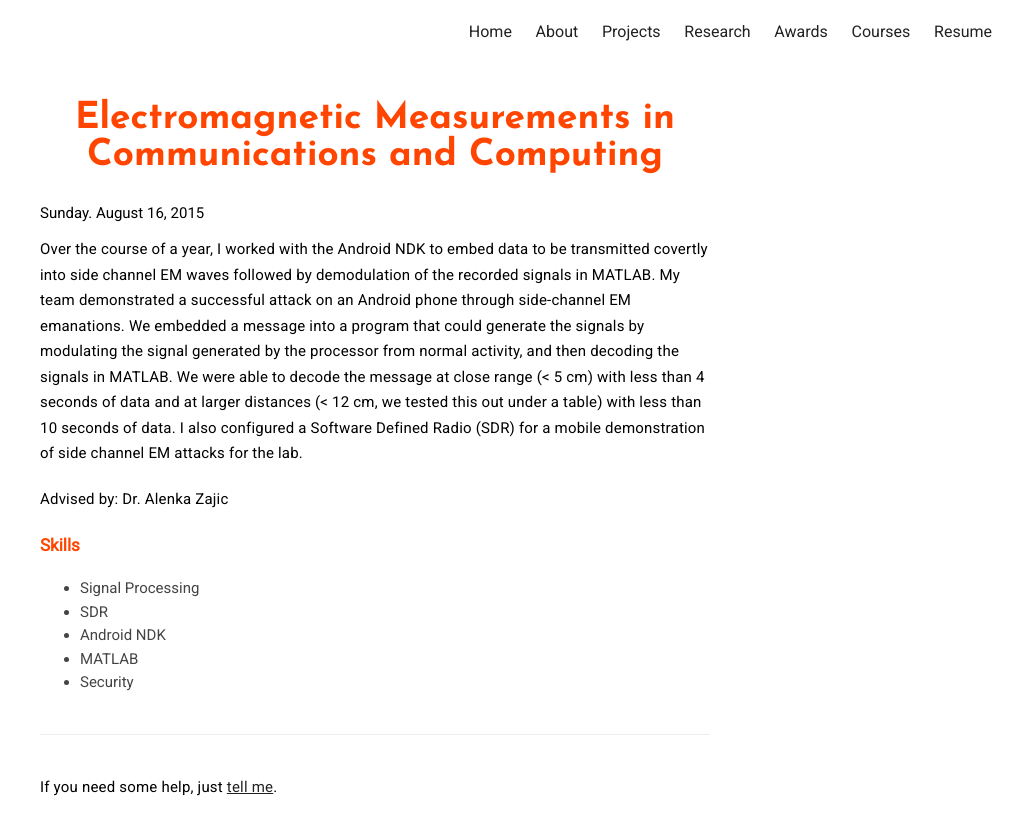
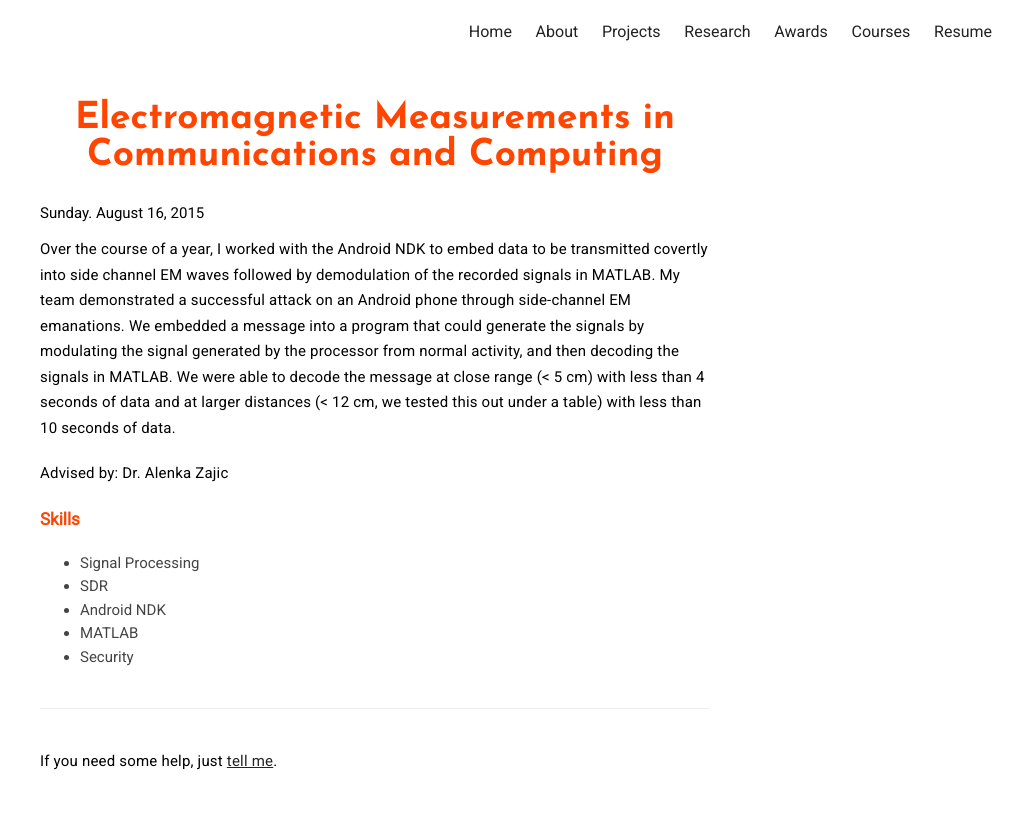
Before and after one commit to azraismail/azraismail.github.io, a Jekyll site: the page built from _posts/2016-10-11-Zajic.markdown, in a window 1280 px wide. Shown: the top 835 px of the page, without its empty margins (265-1280 px from the left). Built offline with Jekyll 4.4.1, drawn with Linux system fonts in a browser that asks for light colours.

Commit message:
Create 2016-10-11-Zajic.markdown

```diff
--- a/_posts/2016-10-11-Zajic.markdown
+++ b/_posts/2016-10-11-Zajic.markdown
@@ -15,7 +15,7 @@ author: azra-ismail
 externalLink: false
 
 ---
-Over the course of a year, I worked with the Android NDK to embed data to be transmitted covertly into side channel EM waves followed by demodulation of the recorded signals in MATLAB. My team demonstrated a successful attack on an Android phone through side-channel EM emanations. We embedded a message into a program that could generate the signals by modulating the signal generated by the processor from normal activity, and then decoding the signals in MATLAB. We were able to decode the message at close range (< 5 cm) with less than 4 seconds of data and at larger distances (< 12 cm, we tested this out under a table) with less than 10 seconds of data. I also configured a Software Defined Radio (SDR) for a mobile demonstration of side channel EM attacks for the lab.
+Over the course of a year, I worked with the Android NDK to embed data to be transmitted covertly into side channel EM waves followed by demodulation of the recorded signals in MATLAB. My team demonstrated a successful attack on an Android phone through side-channel EM emanations. We embedded a message into a program that could generate the signals by modulating the signal generated by the processor from normal activity, and then decoding the signals in MATLAB. We were able to decode the message at close range (< 5 cm) with less than 4 seconds of data and at larger distances (< 12 cm, we tested this out under a table) with less than 10 seconds of data.
 
 Advised by: Dr. Alenka Zajic
 
```
